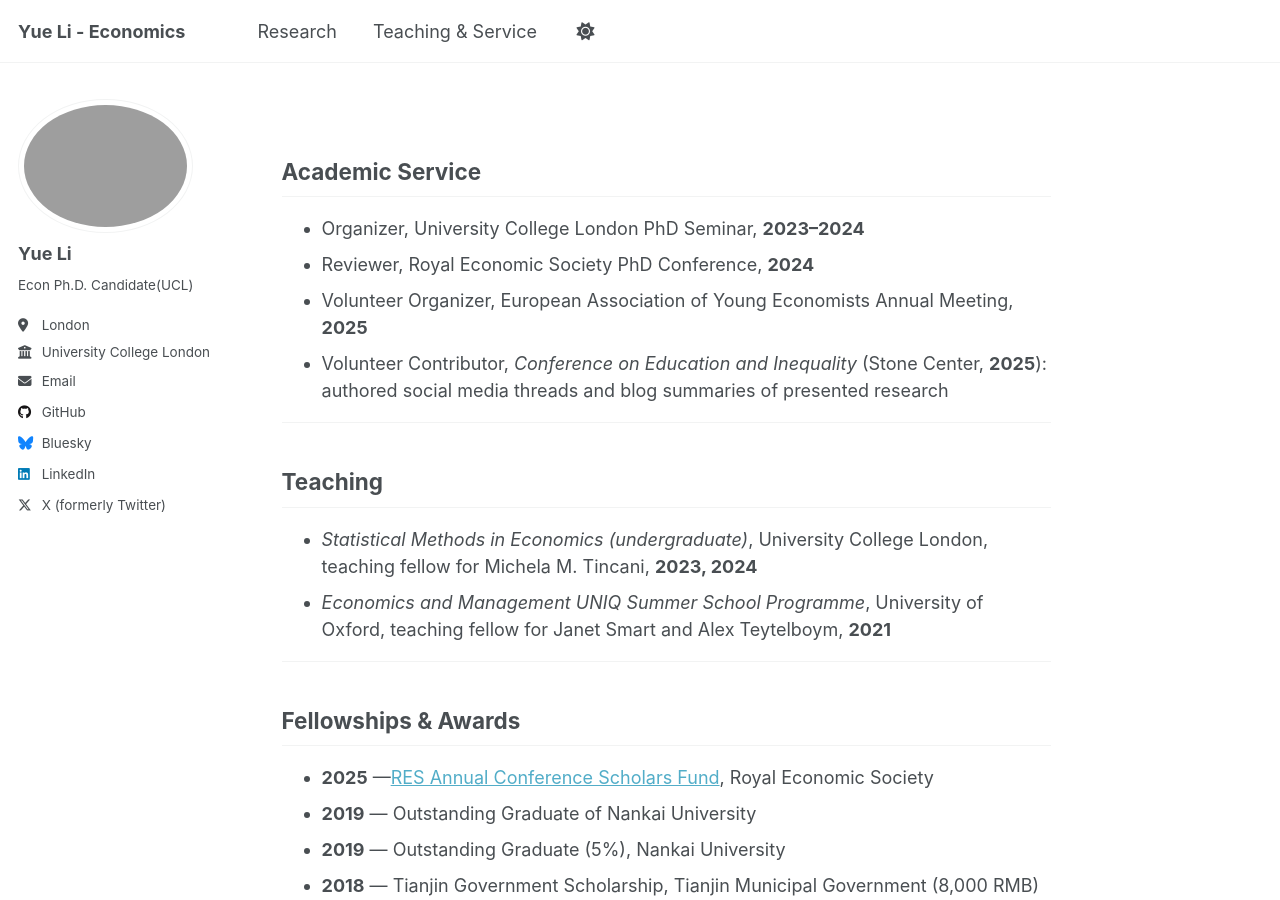
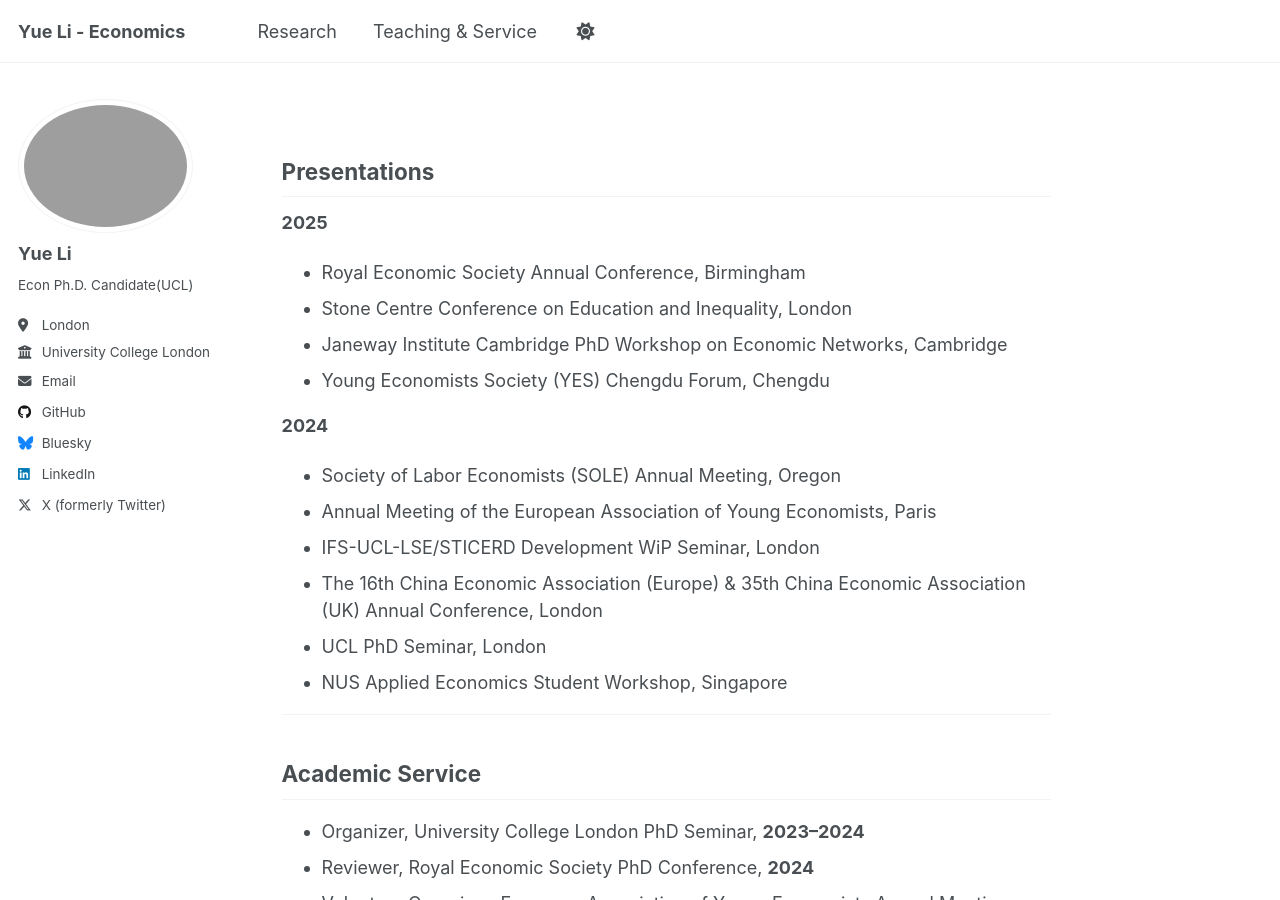
Before and after one commit to yueli-econ/yueli-econ.github.io, a Jekyll site: the page built from _pages/others.md, in a window 1280 px wide and 900 px high. Built offline with Jekyll 4.4.1, drawn with Linux system fonts in a browser that asks for light colours; a script that is not in the unit is left out.

Commit message:
Update others.md

```diff
--- a/_pages/others.md
+++ b/_pages/others.md
@@ -4,6 +4,24 @@ permalink: /others/
 author_profile: true
 ---
 
+
+## Presentations
+
+**2025**
+- Royal Economic Society Annual Conference, Birmingham
+- Stone Centre Conference on Education and Inequality, London
+- Janeway Institute Cambridge PhD Workshop on Economic Networks, Cambridge
+- Young Economists Society (YES) Chengdu Forum, Chengdu
+
+**2024**
+- Society of Labor Economists (SOLE) Annual Meeting, Oregon
+- Annual Meeting of the European Association of Young Economists, Paris
+- IFS-UCL-LSE/STICERD Development WiP Seminar, London
+- The 16th China Economic Association (Europe) & 35th China Economic Association (UK) Annual Conference, London
+- UCL PhD Seminar, London
+- NUS Applied Economics Student Workshop, Singapore
+
+---
 
 ## Academic Service
 
```
